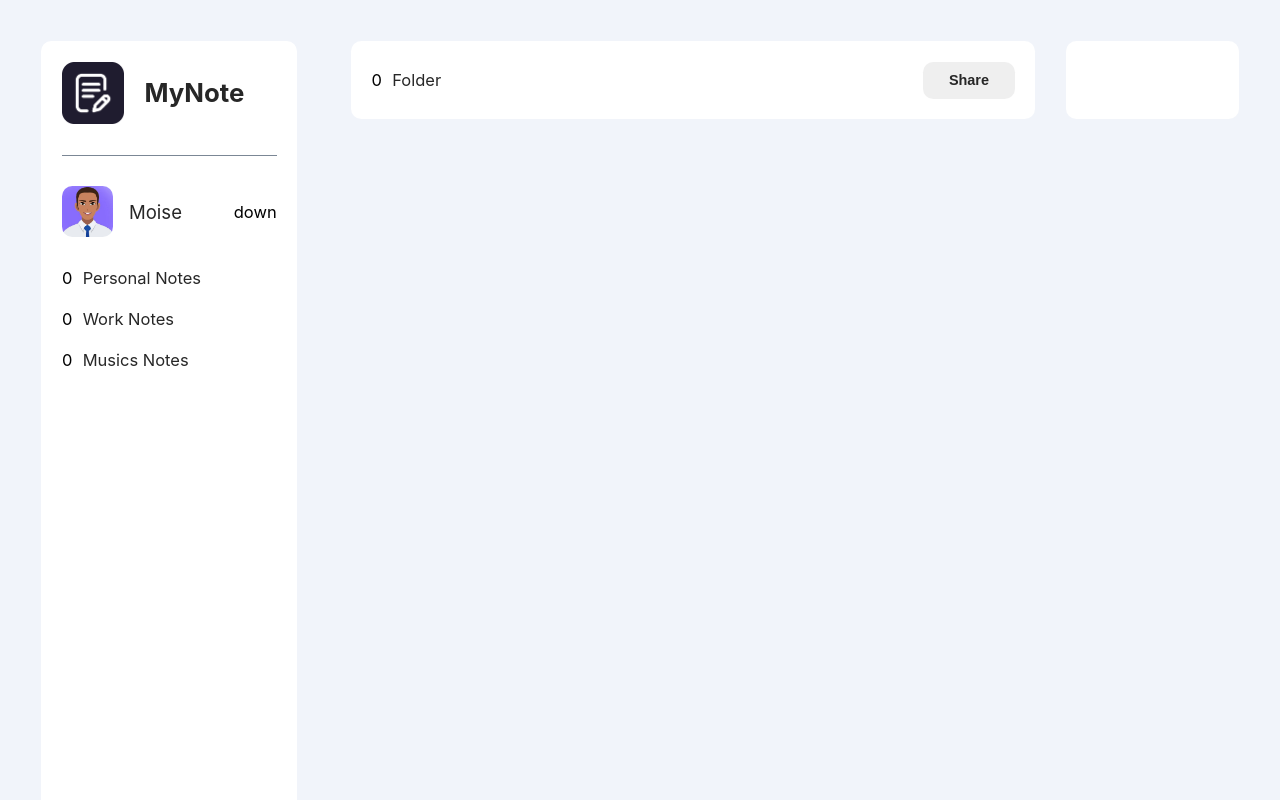
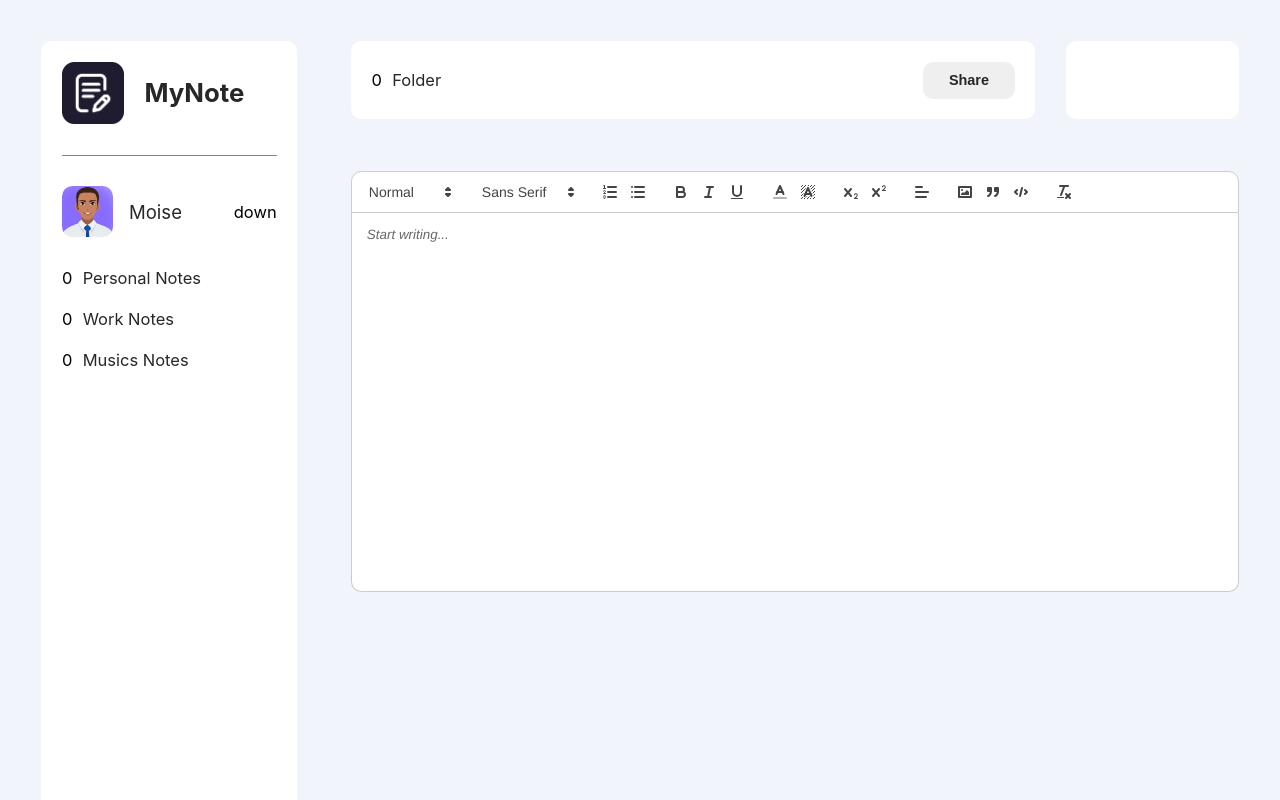
Before and after one commit to moise10r/my_agenda, a React (Create React App) app: page / in a window 1280 px wide. Built offline with nearby package versions, Linux system fonts and the light colour scheme.

Commit message:
Add the note editor

```diff
--- a/package.json
+++ b/package.json
@@ -11,6 +11,7 @@
     "@types/react": "^18.0.25",
     "@types/react-dom": "^18.0.9",
     "node-sass": "^7.0.3",
+    "quill": "^1.3.7",
     "react": "^18.2.0",
     "react-dom": "^18.2.0",
     "react-icons": "^4.6.0",
--- a/src/assets/scss/main.scss
+++ b/src/assets/scss/main.scss
@@ -2,3 +2,32 @@
 @import './typography';
 @import './variable';
 @import './mixins';
+
+
+.ql-toolbar {
+    border-top-left-radius: 1rem;
+    border-top-right-radius: 1rem;
+    width: 100%;
+    // SHOULD BE STICKY WHEN SCROLLING
+    position: sticky;
+    top: 0;
+    z-index: 1;
+    background-color: white;
+  }
+
+  .ql-container {
+    width: 100%;
+    border-bottom-left-radius: 1rem;
+    border-bottom-right-radius: 1rem;
+    min-height: 10cm;
+    // A4
+    max-height: 29.7cm;
+    background-color: white;
+
+
+    .ql-editor {
+      min-height: 10cm;
+      max-height: 29.7cm;
+      font-size: 1.3rem;
+    }
+  }
--- /dev/null
+++ b/src/components/common/Editor/index.module.scss
@@ -0,0 +1,10 @@
+.editorContainer {
+    display: flex;
+    width: 100%;
+    flex-direction: column;
+    border-radius: 1rem;
+}
+
+.editorMainContainer {
+    margin: 5rem 0;
+}
--- a/src/components/common/Editor/index.tsx
+++ b/src/components/common/Editor/index.tsx
@@ -0,0 +1,73 @@
+import 'quill/dist/quill.snow.css';
+import styles from './index.module.scss';
+import { useCallback, useEffect, useState } from 'react';
+const Quill = typeof window === 'object' ? require('quill') : () => false;
+
+const TOOLBAR_OPTIONS = [
+  [{ header: [1, 2, 3, 4, 5, 6, false] }],
+  [{ font: [] }],
+  [{ list: 'ordered' }, { list: 'bullet' }],
+  ['bold', 'italic', 'underline'],
+  [{ color: [] }, { background: [] }],
+  [{ script: 'sub' }, { script: 'super' }],
+  [{ align: [] }],
+  ['image', 'blockquote', 'code-block'],
+  ['clean'],
+];
+
+interface EditorProps {
+  onChange?: (value: string) => void;
+  value?: string;
+}
+
+const Editor = (props: EditorProps) => {
+  const { onChange, value } = props;
+  const [quill, setQuill] = useState<any>();
+
+  useEffect(() => {
+    if (quill == null) return;
+
+    const handler = (delta: any, oldDelta: any, source: any) => {
+      if (source !== 'user') return;
+      onChange?.(quill.root.innerHTML);
+    };
+
+    quill.on('text-change', handler);
+
+    return () => {
+      quill.off('text-change', handler);
+    };
+    // eslint-disable-next-line react-hooks/exhaustive-deps
+  }, [quill]);
+
+  const wrapperRef = useCallback((wrapper: any) => {
+    if (wrapper == null) return;
+
+    wrapper.innerHTML = '';
+    const editor = document?.createElement('div');
+    wrapper.append(editor);
+
+    const q = new Quill(editor, {
+      theme: 'snow',
+      modules: { toolbar: TOOLBAR_OPTIONS },
+      placeholder: 'Start writing...',
+    });
+    setQuill(q);
+  }, []);
+
+  useEffect(() => {
+    if (quill == null) return;
+    if (value !== quill.root.innerHTML) {
+      quill.root.innerHTML = value || '';
+    }
+    // eslint-disable-next-line react-hooks/exhaustive-deps
+  }, [quill, value]);
+
+  return (
+    <div className={styles.editorMainContainer}>
+      <div className={styles.editorContainer} ref={wrapperRef}></div>
+    </div>
+  );
+};
+
+export default Editor;
--- a/src/pages/Home/Home.tsx
+++ b/src/pages/Home/Home.tsx
@@ -2,8 +2,14 @@ import React from 'react'
 import styles from './Home.module.scss'
 import Sidebar from '../../components/sideBar/sidebar';
 import Topbar from '../../components/TopBar/topbar';
+import Editor from '../../components/common/Editor';
 
 export default function Home() {
+  const [text, setText] = React.useState('');
+  const handleChange = (value: string) => {
+    console.log(value);
+    setText(value);
+  }
   return (
     <div className={styles.homeMainContainer}>
       <div className={styles.homeLeftMainContainer}>
@@ -13,6 +19,9 @@ export default function Home() {
           <div className={styles.homeRightContent}>
             <Topbar/>
           </div>
+          <div className={styles.editor}>
+          <Editor onChange={handleChange} value={text} />
+          </div>
       </div>
 
     </div>
```
Also changed, not shown: 1 other file (tests, documents, lock files or other folders).
